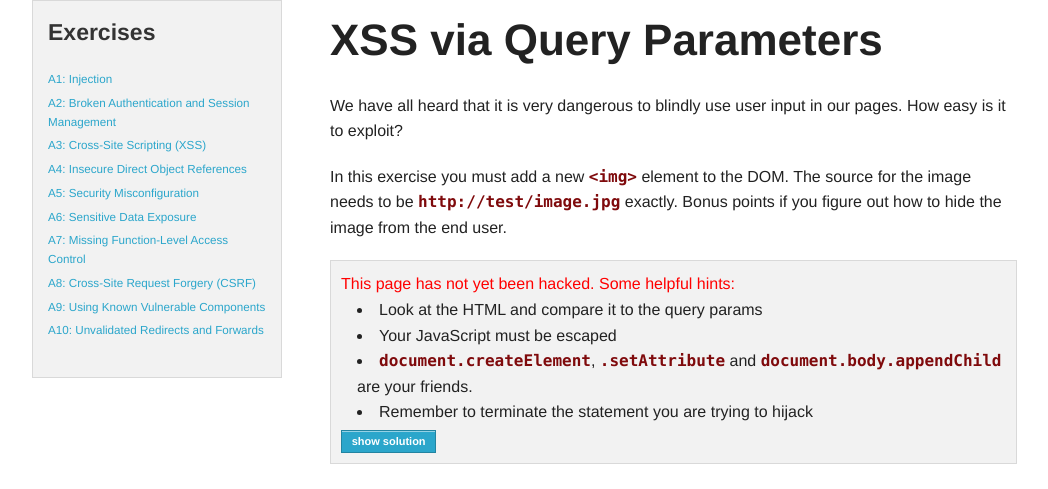
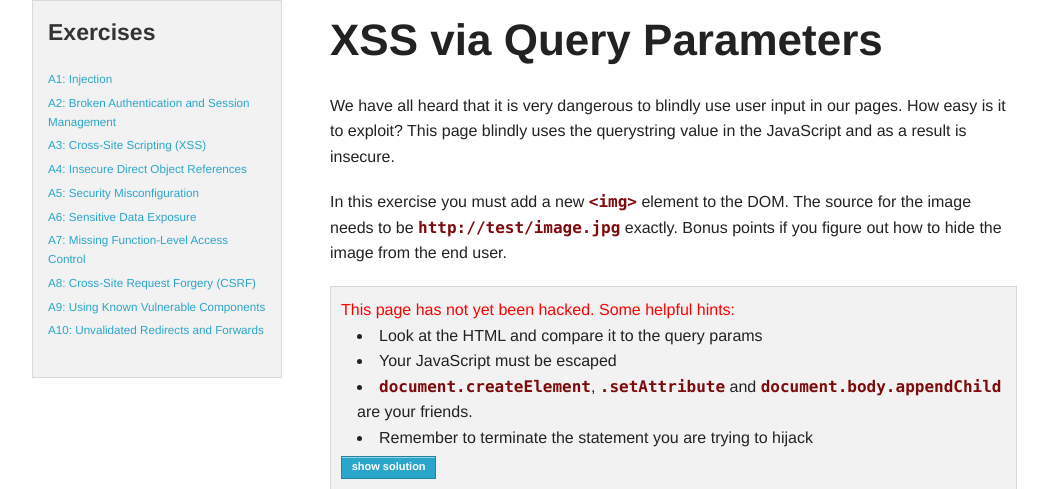
Before and after one commit to mpirnat/lets-be-bad-guys, a Django app: page /cross-site-scripting/query-params in a window 1280 px wide. Shown: the part 119-608 px from the top of the page, without its empty margins (108-1156 px from the left). Run offline with Django 3.2, Linux system fonts and the light colour scheme.

Commit message:
Added a reference to the querystring as an initial hint.

```diff
--- a/badguys_project/templates/vulnerable/xss/query.html
+++ b/badguys_project/templates/vulnerable/xss/query.html
@@ -8,7 +8,8 @@
 
 {% block content %}
 <p>We have all heard that it is very dangerous to blindly use user input
-in our pages. How easy is it to exploit?</p>
+in our pages. How easy is it to exploit? This page blindly uses the querystring
+value in the JavaScript and as a result is insecure.</p>
 
 <p>In this exercise you must add a new <code>&lt;img&gt;</code> element to the DOM. The
 source for the image needs to be <code>http://test/image.jpg</code> exactly.
```
